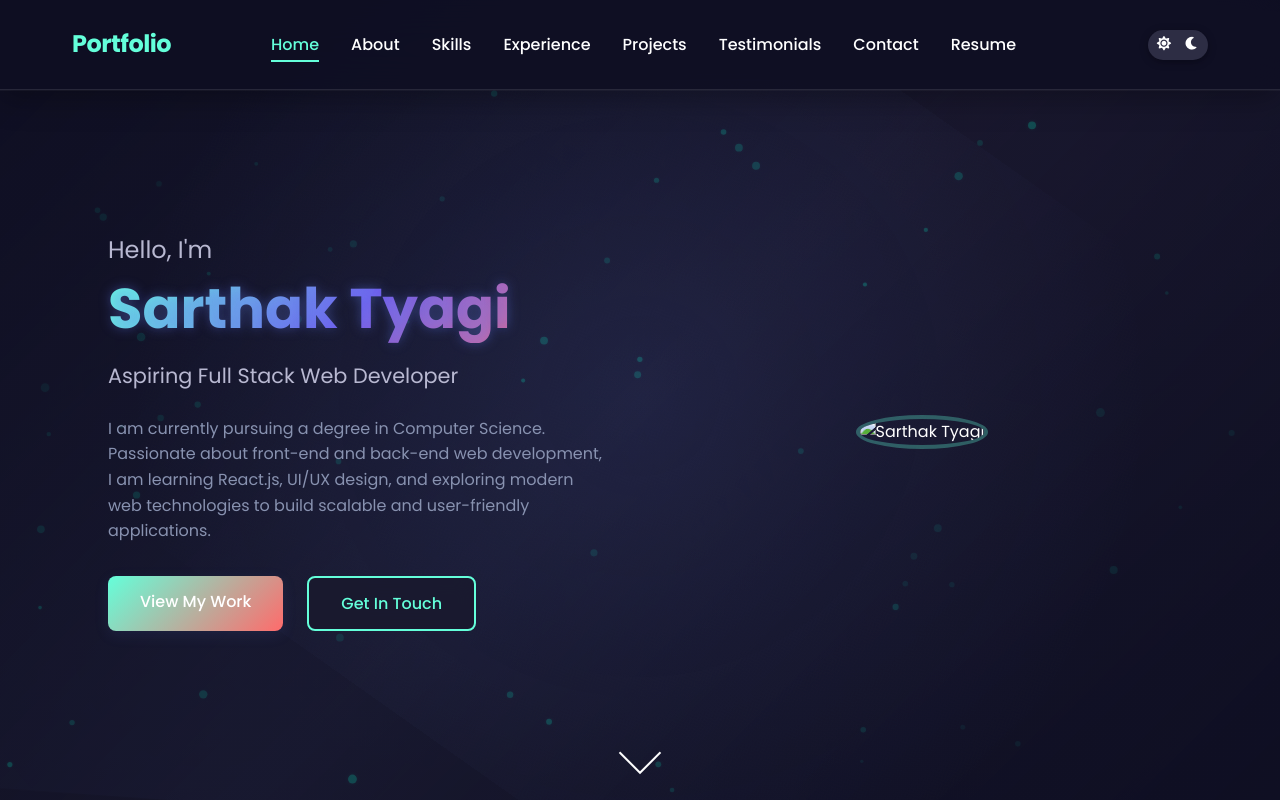
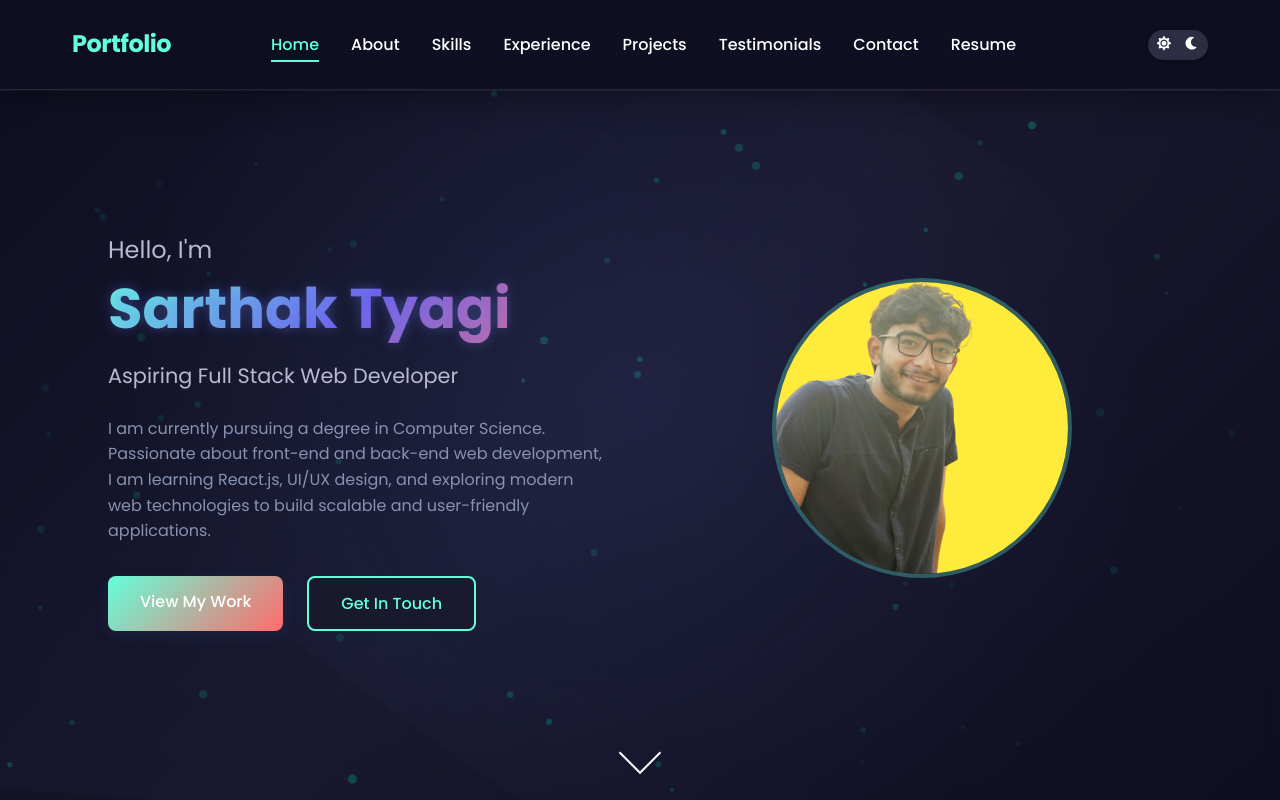
Before and after one commit to aslivashu/Portfolio, a plain HTML site: page index.html in a window 1280 px wide. Shown: the top 800 px of the page. Drawn offline with Linux system fonts and the light colour scheme; the site is published under a folder, as on GitHub Pages, so addresses that start at the root find nothing; animation ran at ten frames a second.

Commit message:
fix: Correct hero image path for GitHub Pages deployment
- Removed leading slash from hero image src path
- Fixed image loading issue on GitHub Pages where absolute paths don't work correctly
- Image now uses relative path for proper deployment compatibility

```diff
--- a/index.html
+++ b/index.html
@@ -59,7 +59,7 @@
                 </div>
             </div>
             <div class="hero-image">
-                <img src="/WhatsApp_Image_2025-05-15_at_14.52.02_4ec382bb-removebg-preview.png" alt="Sarthak Tyagi">
+                <img src="WhatsApp_Image_2025-05-15_at_14.52.02_4ec382bb-removebg-preview.png" alt="Sarthak Tyagi">
             </div>
         </div>
         <div class="scroll-arrow"></div>
```
